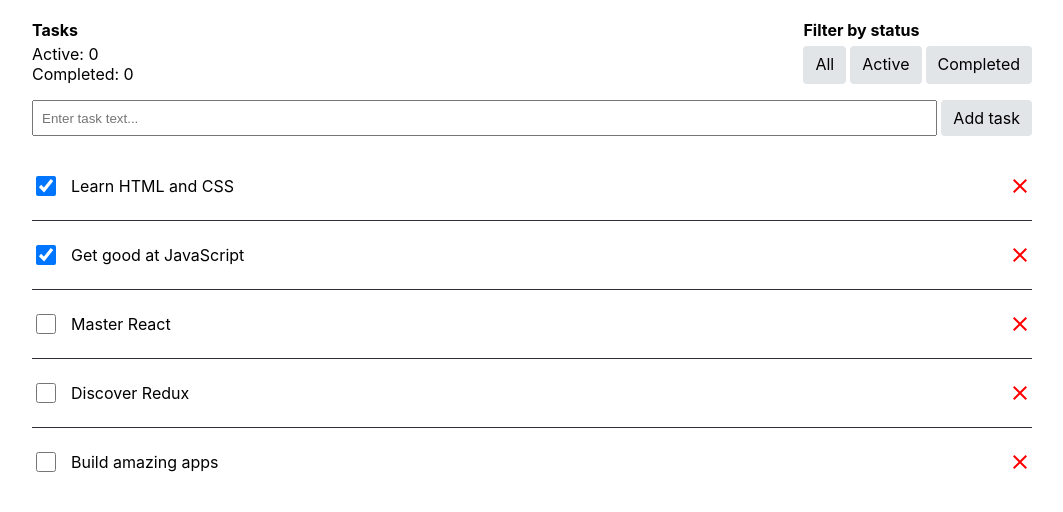
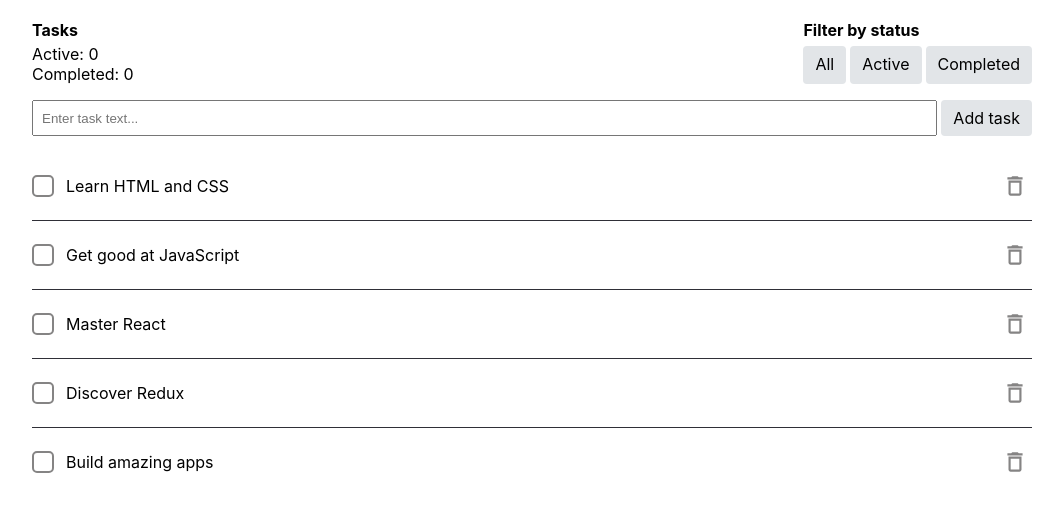
Before and after one commit to OlegKrivenko/task-list, a React (Create React App) app: page / in a window 1280 px wide. Shown: the top 512 px of the page, without its empty margins (108-1171 px from the left). Built offline with nearby package versions, Linux system fonts and the light colour scheme.

Commit message:
create css for checkbox in component Task

```diff
--- a/src/components/Task/Task.jsx
+++ b/src/components/Task/Task.jsx
@@ -1,17 +1,18 @@
-import { MdClose } from 'react-icons/md';
+import { MdOutlineDelete } from 'react-icons/md';
 import css from './Task.module.css';
 
 export const Task = ({ task }) => {
   return (
     <div className={css.wrapper}>
-      <input
-        type="checkbox"
-        className={css.checkbox}
-        checked={task.completed}
-      />
+      <label className={css['custom-checkbox']}>
+        {/* <input type="checkbox" checked={task.completed} /> */}
+        <input type="checkbox" />
+        <span className={css.checkmark}></span>
+      </label>
+
       <p className={css.text}>{task.text}</p>
       <button className={css.btn}>
-        <MdClose size={24} />
+        <MdOutlineDelete size={26} />
       </button>
     </div>
   );
--- a/src/components/Task/Task.module.css
+++ b/src/components/Task/Task.module.css
@@ -3,12 +3,6 @@
   align-items: center;
   gap: 12px;
   padding: 8px 0;
-}
-
-.checkbox {
-  width: 20px;
-  height: 20px;
-  cursor: pointer;
 }
 
 .text {
@@ -19,18 +13,68 @@
   justify-content: center;
   align-items: center;
   margin: 0;
-  padding: 0;
+  padding: 4px;
   border: none;
   border-radius: 4px;
   background-color: transparent;
   cursor: pointer;
-  color: red;
+  color: #858484;
 }
 
 .btn:hover {
   background-color: #e2e5e8;
+  color: red;
 }
 
 .btn:active {
   background-color: #bdbdbd;
+  color: black;
 }
+
+.custom-checkbox {
+  position: relative;
+  display: inline-flex;
+  align-items: center;
+  font-size: 16px;
+  cursor: pointer;
+}
+
+.custom-checkbox input {
+  position: absolute;
+  opacity: 0;
+  width: 0;
+  height: 0;
+}
+
+.custom-checkbox .checkmark {
+  display: flex;
+  justify-content: center;
+  align-items: center;
+  box-sizing: border-box;
+  width: 22px;
+  height: 22px;
+  border: 2px solid #858484;
+  border-radius: 5px;
+  background-color: white;
+}
+
+.custom-checkbox input:checked + .checkmark {
+  background-color: #858484;
+  border-color: #858484;
+}
+
+.checkmark::after {
+  content: '';
+  display: none;
+  width: 6px;
+  height: 12px;
+  border: solid white;
+  border-width: 0 2px 2px 0;
+  /* margin-top: -5px; */
+
+  transform: translate(0, -2px) rotate(45deg);
+}
+
+.custom-checkbox input:checked + .checkmark::after {
+  display: block;
+}
```
